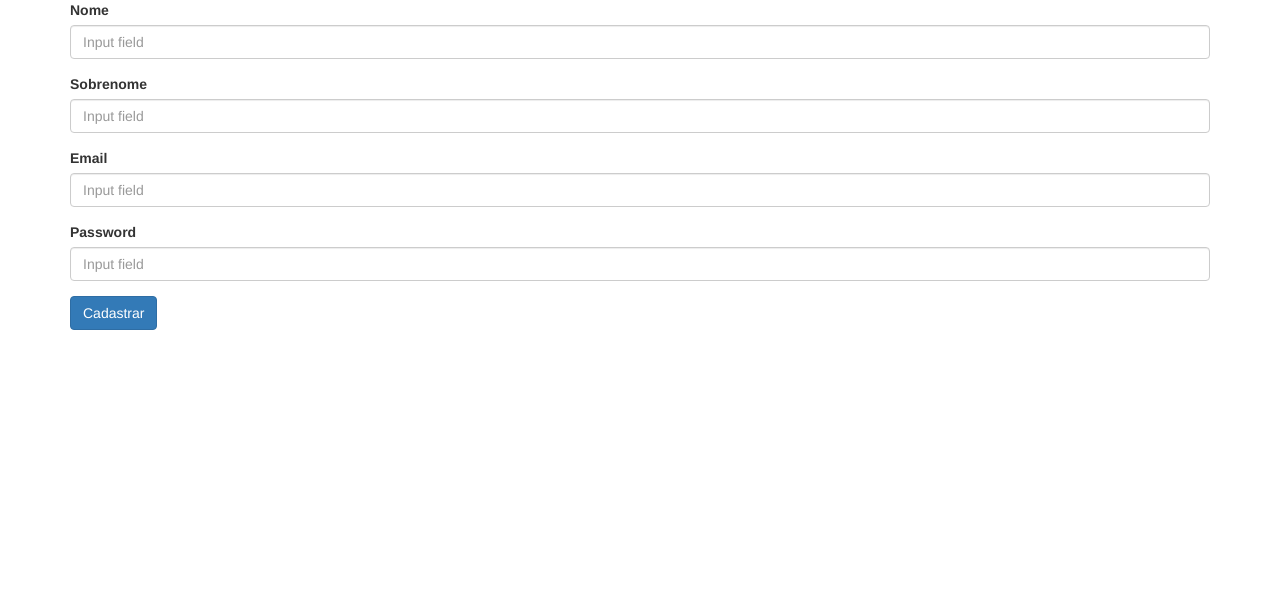
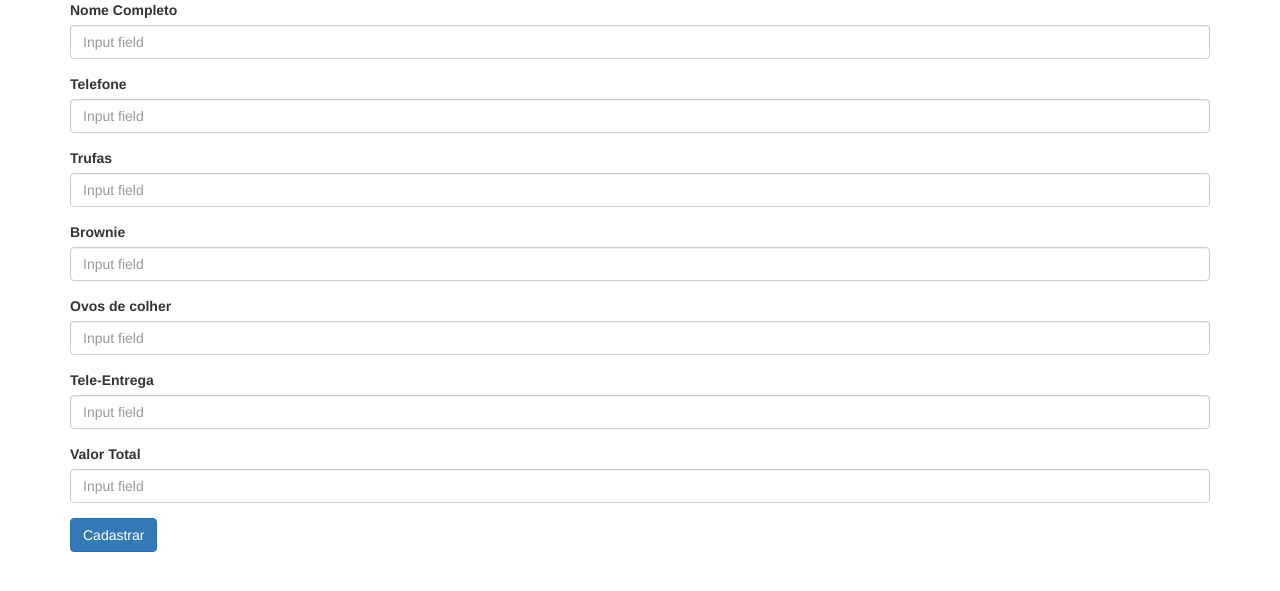
Before and after one commit to weslleyHendz/ProjetoPHP1, a PHP site: page /?page=create_user in a window 1280 px wide. Shown: the top 591 px of the page. Run offline with PHP 8.4, Linux system fonts and the light colour scheme; some libraries are stand-ins or nearby versions.

Commit message:
Edition for Baita Trufas

```diff
--- a/app/function/custom.php
+++ b/app/function/custom.php
@@ -15,11 +15,11 @@ function request(){
     return $_GET;
 
 function redirect($target){
-    return header("location:/CursoPHP/public?page={$target}");
+    return header("location:/ProjetoPHP1/public?page={$target}");
 }
 
 function redirectToHome(){
-    return header("location:/CursoPHP/public?page=home");
+    return header("location:/ProjetoPHP1/public?page=home");
 }
 
 
--- a/public/pages/create_user.php
+++ b/public/pages/create_user.php
@@ -3,23 +3,37 @@
 <form action="pages/forms/create_user.php" method="POST" role="form">
 
     <div class="form-group">
-        <label for="">Nome</label>
+        <label for="">Nome Completo</label>
         <input type="text" class="form-control" name="name" placeholder="Input field">
     </div>
 
     <div class="form-group">
-        <label for="">Sobrenome</label>
-        <input type="text" class="form-control" name="sobrenome" placeholder="Input field">
+        <label for="">Telefone</label>
+        <input type="text" class="form-control" name="phone" placeholder="Input field">
     </div>
 
     <div class="form-group">
-        <label for="">Email</label>
-        <input type="text" class="form-control" name="email" placeholder="Input field">
+        <label for="">Trufas</label>
+        <input type="text" class="form-control" name="trufa" placeholder="Input field">
     </div>
 
     <div class="form-group">
-        <label for="">Password</label>
-        <input type="text" class="form-control" name="password" placeholder="Input field">
+        <label for="">Brownie</label>
+        <input type="int" class="form-control" name="brownie" placeholder="Input field">
+    </div>
+
+    <div class="form-group">
+        <label for="">Ovos de colher</label>
+        <input type="text" class="form-control" name="ovo" placeholder="Input field">
+    </div>
+    <div class="form-group">
+        <label for="">Tele-Entrega</label>
+        <input type="text" class="form-control" name="tele" placeholder="Input field">
+    </div>
+
+    <div class="form-group">
+        <label for="">Valor Total</label>
+        <input type="text" class="form-control" name="total" placeholder="Input field">
     </div>
 
 
```
Also changed, not shown: public/pages/edit_user.php (+29 -12 lines), public/pages/forms/create_user.php (+6 -3 lines), public/pages/forms/update_user.php (+6 -2 lines), public/pages/home.php (+17 -9 lines).
